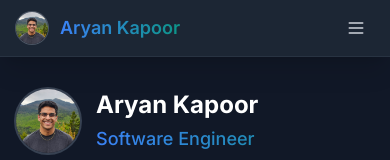
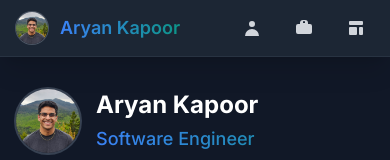
Before and after one commit to aryankapoorr/Personal-Website, a React (Vite) app: page / in a window 390 px wide. Shown: the top 160 px of the page. Built offline with nearby package versions, Linux system fonts and the light colour scheme.

Commit message:
fix header styling on mobile

```diff
--- a/src/App.jsx
+++ b/src/App.jsx
@@ -44,8 +44,8 @@ function App() {
                 </h1>
               </div>
 
-              {/* Mobile Navigation - Hidden by default, shown on larger screens */}
-              <nav className="nav-desktop space-x-4 sm:space-x-6 lg:space-x-8">
+              {/* Desktop Navigation - Text only (hidden on mobile, shown on md+) */}
+              <nav className="hidden md:flex space-x-4 sm:space-x-6 lg:space-x-8">
                 <a
                   href="#top"
                   className={`text-sm sm:text-base text-gray-300 hover:text-cyan-400 transition-colors duration-300 hover:drop-shadow-[0_0_8px_rgba(6,182,212,0.5)] ${getResponsiveClasses('typography')}`}
@@ -66,15 +66,36 @@ function App() {
                 </a>
               </nav>
 
-              {/* Mobile Menu Button - Shown on small screens */}
-              <button
-                className={`nav-mobile p-2 text-gray-300 hover:text-white focus:outline-none focus:ring-2 focus:ring-cyan-400 rounded-md ${getResponsiveClasses('spacing')}`}
-                aria-label="Open mobile menu"
-              >
-                <svg className="w-5 h-5 sm:w-6 sm:h-6 transition-layout" fill="none" stroke="currentColor" viewBox="0 0 24 24">
-                  <path strokeLinecap="round" strokeLinejoin="round" strokeWidth={2} d="M4 6h16M4 12h16M4 18h16" />
-                </svg>
-              </button>
+              {/* Mobile Navigation - Icons only (shown on mobile, hidden on md+) */}
+              <nav className="flex md:hidden items-center space-x-4">
+                <a
+                  href="#top"
+                  className="p-2 text-gray-300 hover:text-cyan-400 transition-colors duration-300 hover:bg-gray-800/50 rounded-lg"
+                  aria-label="About section"
+                >
+                  <svg className="w-5 h-5" fill="currentColor" viewBox="0 0 20 20">
+                    <path fillRule="evenodd" d="M10 9a3 3 0 100-6 3 3 0 000 6zm-7 9a7 7 0 1114 0H3z" clipRule="evenodd" />
+                  </svg>
+                </a>
+                <a
+                  href="#experience"
+                  className="p-2 text-gray-300 hover:text-purple-400 transition-colors duration-300 hover:bg-gray-800/50 rounded-lg"
+                  aria-label="Experience section"
+                >
+                  <svg className="w-5 h-5" fill="currentColor" viewBox="0 0 20 20">
+                    <path fillRule="evenodd" d="M6 6V5a3 3 0 013-3h2a3 3 0 013 3v1h2a2 2 0 012 2v6a2 2 0 01-2 2H4a2 2 0 01-2-2V8a2 2 0 012-2h2zm4-3a1 1 0 00-1 1v1h2V4a1 1 0 00-1-1z" clipRule="evenodd" />
+                  </svg>
+                </a>
+                <a
+                  href="#projects"
+                  className="p-2 text-gray-300 hover:text-pink-400 transition-colors duration-300 hover:bg-gray-800/50 rounded-lg"
+                  aria-label="Projects section"
+                >
+                  <svg className="w-5 h-5" fill="currentColor" viewBox="0 0 20 20">
+                    <path d="M3 4a1 1 0 011-1h12a1 1 0 011 1v2a1 1 0 01-1 1H4a1 1 0 01-1-1V4zM3 10a1 1 0 011-1h6a1 1 0 011 1v6a1 1 0 01-1 1H4a1 1 0 01-1-1v-6zM14 9a1 1 0 00-1 1v6a1 1 0 001 1h2a1 1 0 001-1v-6a1 1 0 00-1-1h-2z" />
+                  </svg>
+                </a>
+              </nav>
             </div>
           </div>
         </header>
```
